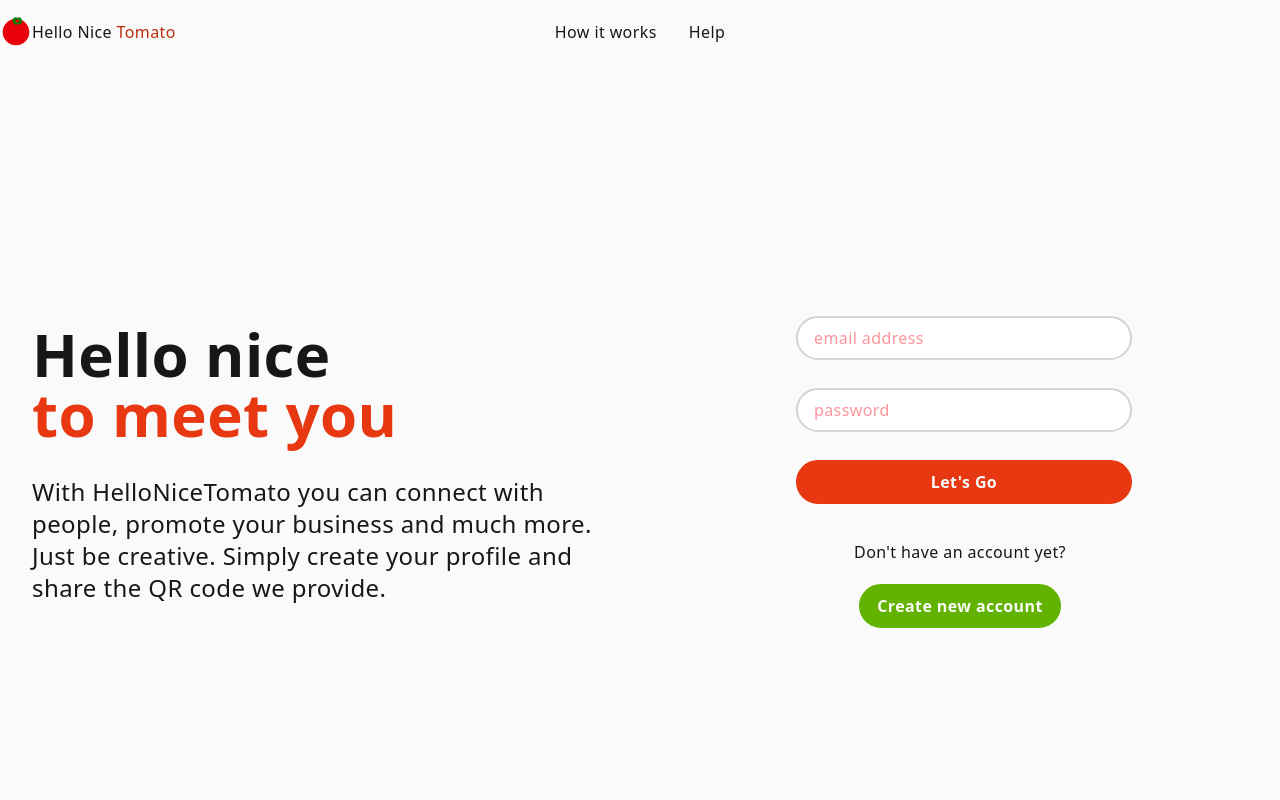
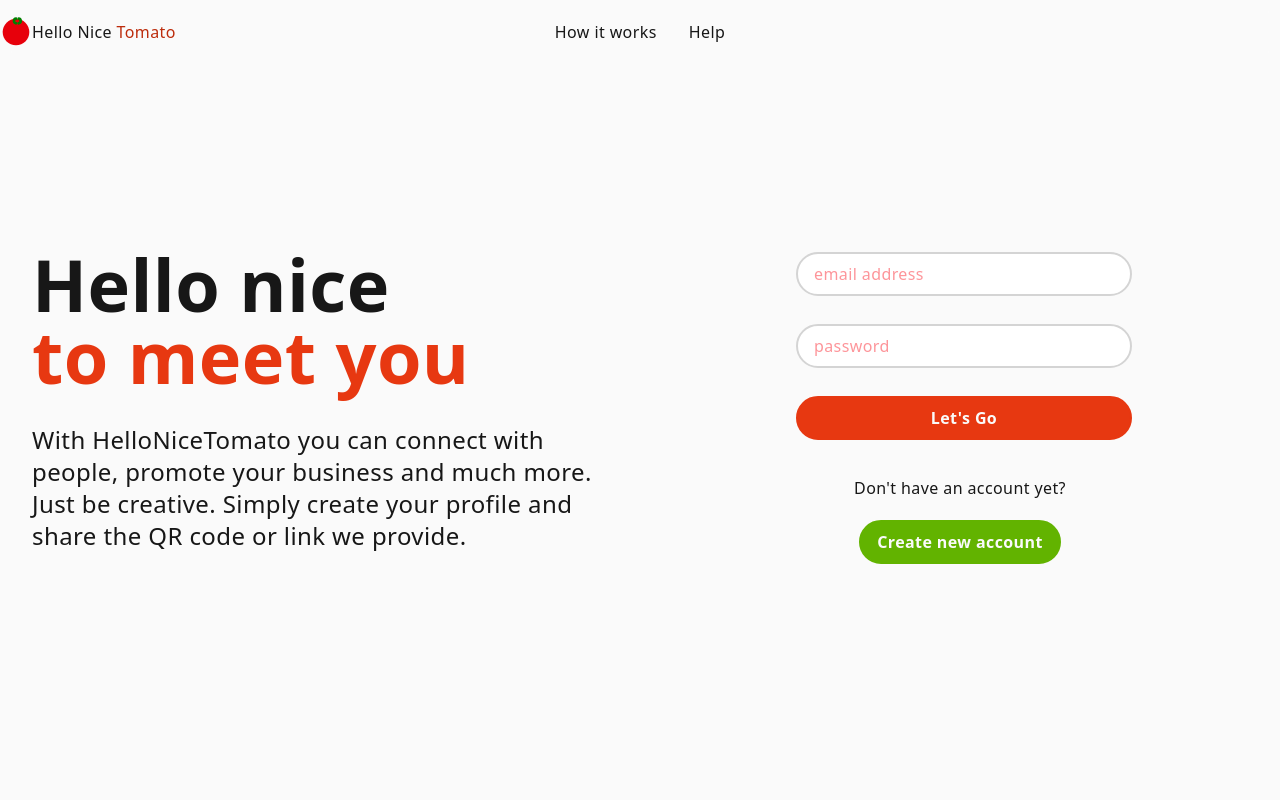
Before and after one commit to philipptpunkt/helloNiceTomato, a Next.js app: page / in a window 1280 px wide. Shown: the top 800 px of the page. Built offline with nearby package versions, Linux system fonts and the light colour scheme; no server answers.

Commit message:
feat: some ui improvements for landing page for small viewports

```diff
--- a/src/app/globals.css
+++ b/src/app/globals.css
@@ -15,7 +15,7 @@
   --breakpoint-desktop: 80rem;
 
   /* Color Paletts with https://www.colorpalett.es/ */
-  /* Secondary Color HEX: #E73806  */
+  /* Primary Color HEX: #E73806  */
   --color-primary: var(--theme-color-primary);
   --color-primary-50: oklch(91.43% 0.04 35);
   --color-primary-100: oklch(85.38% 0.075 34);
@@ -78,6 +78,7 @@
     --theme-color-text-soft: var(--color-neutral-500);
     --theme-color-text-placeholder: var(--color-neutral-300);
     --theme-color-text-inverted: var(--color-neutral-50);
+    --theme-color-text-highlight: var(--color-primary-500);
 
     --theme-color-background: var(--color-neutral-50);
     --theme-color-background-inverted: var(--color-neutral-900);
@@ -102,6 +103,7 @@
     --theme-color-text-soft: var(--color-neutral-300);
     --theme-color-text-placeholder: var(--color-neutral-700);
     --theme-color-text-inverted: var(--color-neutral-900);
+    --theme-color-text-highlight: var(--color-primary-400);
 
     --theme-color-background: var(--color-neutral-900);
     --theme-color-background-inverted: var(--color-neutral-50);
@@ -138,16 +140,16 @@
   }
 
   h1 {
-    font-size: var(--text-4xl);
+    font-size: var(--text-5xl);
     font-weight: var(--font-weight-extrabold);
     color: var(--color-text);
 
     @variant md {
-      font-size: var(--text-5xl);
+      font-size: var(--text-6xl);
     }
 
     @variant lg {
-      font-size: var(--text-6xl);
+      font-size: var(--text-7xl);
     }
   }
 
--- a/src/app/page.tsx
+++ b/src/app/page.tsx
@@ -7,18 +7,18 @@ export default function Home() {
     <main className="flex flex-col">
       <Section
         width="narrow"
-        className="min-h-[600px] h-screen flex flex-col md:flex-row "
+        className="min-h-[600px] h-screen flex flex-col md:flex-row md:-mt-16 justify-center"
       >
-        <div className="w-full md:w-1/2 p-4 md:p-8 flex flex-col justify-center">
+        <div className="w-full md:w-1/2 px-4 md:px-8 flex flex-col justify-center">
           <div>
-            <h1>
+            <h1 className="text-center md:text-left">
               <span>Hello&nbsp;nice </span>
-              <span className="text-primary-500">to&nbsp;meet&nbsp;you</span>
+              <span className="text-text-highlight">to&nbsp;meet&nbsp;you</span>
             </h1>
-            <p className="text-xl lg:text-2xl mt-8">
+            <p className="text-md md:text-xl lg:text-2xl text-center md:text-left mt-4 md:mt-8">
               With HelloNiceTomato you can connect with people, promote your
               business and much more. Just be creative. Simply create your
-              profile and share the QR code we provide.
+              profile and share the QR code or link we provide.
             </p>
           </div>
         </div>
--- a/src/design-system/Icon/Icon.tsx
+++ b/src/design-system/Icon/Icon.tsx
@@ -18,6 +18,8 @@ const iconVariants = cva("text-text-light dark:text-text-dark", {
   },
 })
 
+export type IconSize = NonNullable<VariantProps<typeof iconVariants>["size"]>
+
 interface IconProps extends VariantProps<typeof iconVariants> {
   iconName: IconName
   className?: string
--- a/src/design-system/Icon/index.ts
+++ b/src/design-system/Icon/index.ts
@@ -1,2 +1,3 @@
 export { Icon } from "./Icon"
+export type { IconSize } from "./Icon"
 export { IconName } from "./IconNames"
--- /dev/null
+++ b/src/stories/design-system/Icons.tsx
@@ -0,0 +1,40 @@
+import React from "react"
+import { StoryWrapper } from "../components/StoryWrapper"
+import { Label } from "../components/Label"
+import { Spacer } from "../components/Spacer"
+import { Icon, IconName, IconSize } from "@/design-system/Icon"
+
+export interface IconProps {
+  iconSize: IconSize
+  color?: string
+}
+
+const icons = Object.values(IconName)
+
+export const Icons = ({ iconSize, color }: IconProps) => {
+  return (
+    <StoryWrapper topic="Design System" headline="Icons" padded>
+      <Label text="Overview" />
+      <div className="flex flex-wrap w-full">
+        {icons.map((icon, index) => {
+          console.log(">>> ICON", icon)
+          return (
+            <div className="w-36 mb-8" key={index}>
+              <div className="flex justify-center">
+                <Icon
+                  iconName={icon}
+                  size={iconSize}
+                  //  color={color}
+                  // style={{ color: "#000" }}
+                />
+                {/* <Icon iconName={IconName.icCheckCircle} /> */}
+              </div>
+              <p className="font-thin mt-4 text-center">{icon}</p>
+            </div>
+          )
+        })}
+      </div>
+      <Spacer />
+    </StoryWrapper>
+  )
+}
```
Also changed, not shown: 1 other file (tests, documents, lock files or other folders).
